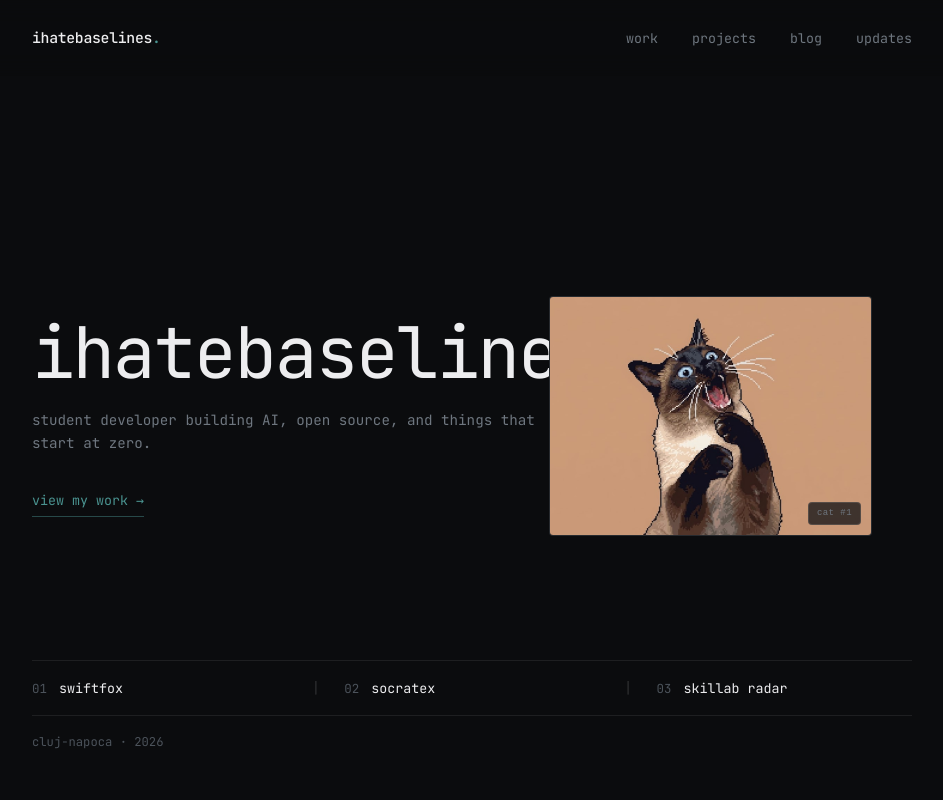
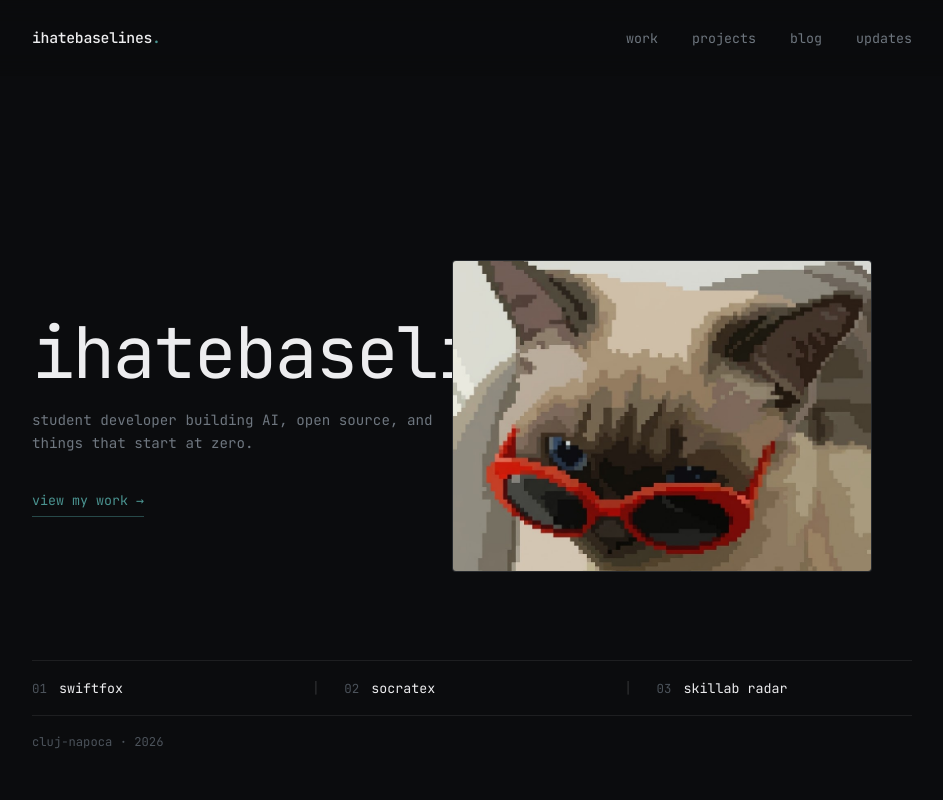
Before and after one commit to ihatebaselines/mywebsite, a Next.js app: page / in a window 1280 px wide. Shown: the top 800 px of the page, without its empty margins (168-1111 px from the left). Built offline with nearby package versions, Linux system fonts and the light colour scheme.

Commit message:
Static cat hero, remove click cycling, fix cat clipping over text

```diff
--- a/src/app/globals.css
+++ b/src/app/globals.css
@@ -276,9 +276,10 @@ img { display: block; max-width: 100%; }
   margin: auto 0;
   padding: clamp(20px, 3vh, 40px) 0;
   display: grid;
-  grid-template-columns: minmax(0, 1.22fr) minmax(260px, 0.78fr);
+  grid-template-columns: minmax(0, 1fr) minmax(0, 420px);
   align-items: center;
   gap: clamp(24px, 4vw, 56px);
+  overflow: hidden;
 }
 .hero-minimal-copy {
   display: flex;
@@ -288,9 +289,7 @@ img { display: block; max-width: 100%; }
   position: relative;
   overflow: hidden;
   width: 100%;
-  max-width: 440px;
-  min-height: 240px;
-  max-height: 330px;
+  min-width: 0;
   aspect-ratio: 1.35;
   border: 1px solid var(--border);
   border-radius: var(--radius);
--- a/src/components/home/RandomHeroVisual.tsx
+++ b/src/components/home/RandomHeroVisual.tsx
@@ -1,63 +1,18 @@
 "use client";
 
 import Image from "next/image";
-import { useState } from "react";
-
-const CAT_IMAGES = [
-  {
-    src: "/images/pixel-cat-hero.jpg",
-    alt: "Pixel art Siamese cat yelling against a warm orange background",
-  },
-  {
-    src: "/images/pixel-cat-tv.jpg",
-    alt: "Pixel cat watching TV with remote control",
-  },
-  {
-    src: "/images/glitched_cat.jpg",
-    alt: "Glitched Siamese cat with chromatic aberration",
-  },
-  {
-    src: "/images/pixel-cat-sunglasses.jpg",
-    alt: "Pixel cat wearing cool sunglasses",
-  },
-  {
-    src: "/images/pixel-cat-icecream.jpg",
-    alt: "Pixel cat eating ice cream",
-  },
-];
 
 export default function RandomHeroVisual() {
-  const [index, setIndex] = useState(0);
-
-  const nextCat = () => {
-    setIndex((prev) => (prev + 1) % CAT_IMAGES.length);
-  };
-
-  const current = CAT_IMAGES[index];
-
   return (
-    <figure
-      className="hero-visual hero-visual-interactive"
-      onClick={nextCat}
-      title="Click to cycle cats :)"
-      role="button"
-      tabIndex={0}
-      onKeyDown={(e) => {
-        if (e.key === "Enter" || e.key === " ") {
-          e.preventDefault();
-          nextCat();
-        }
-      }}
-    >
+    <figure className="hero-visual">
       <Image
-        src={current.src}
-        alt={current.alt}
+        src="/images/pixel-cat-sunglasses.jpg"
+        alt="Pixel cat wearing cool sunglasses"
         fill
         priority
         sizes="(max-width: 720px) 100vw, 45vw"
         style={{ objectFit: "cover" }}
       />
-      <span className="hero-visual-badge">cat #{index + 1}</span>
     </figure>
   );
 }
```
